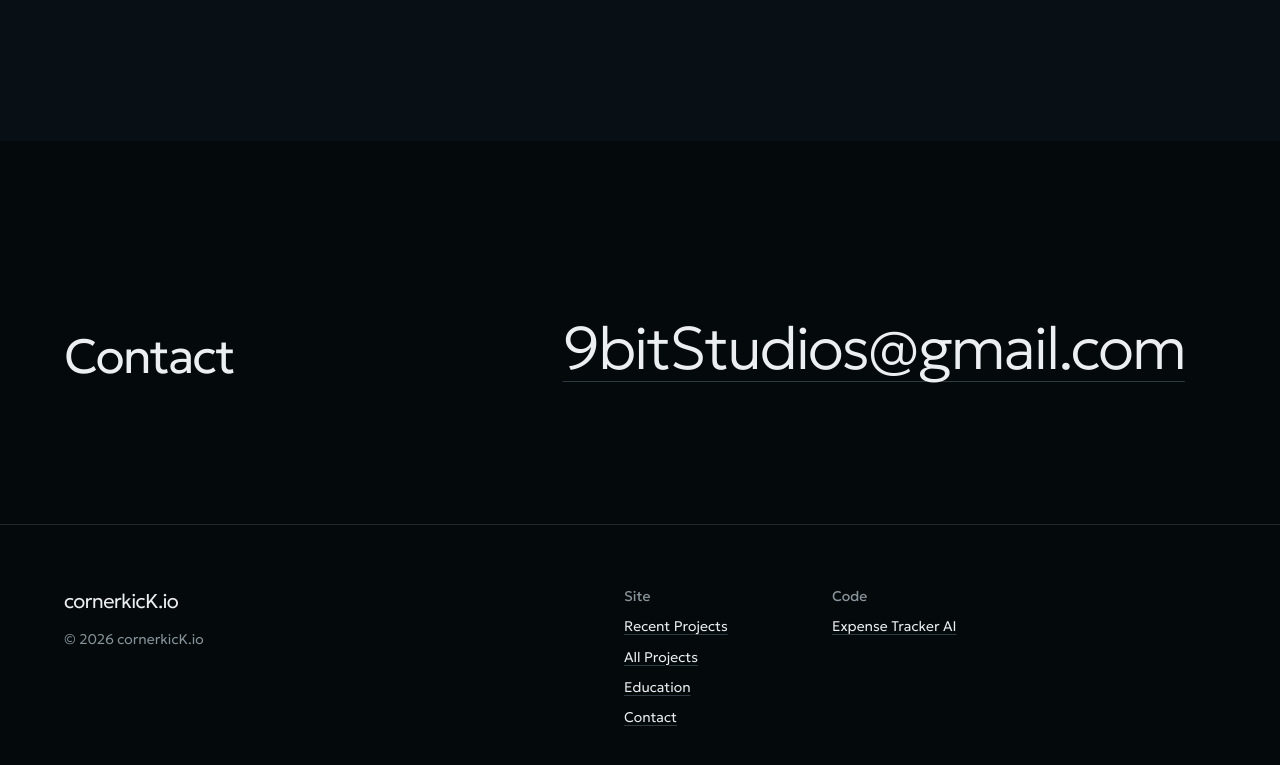
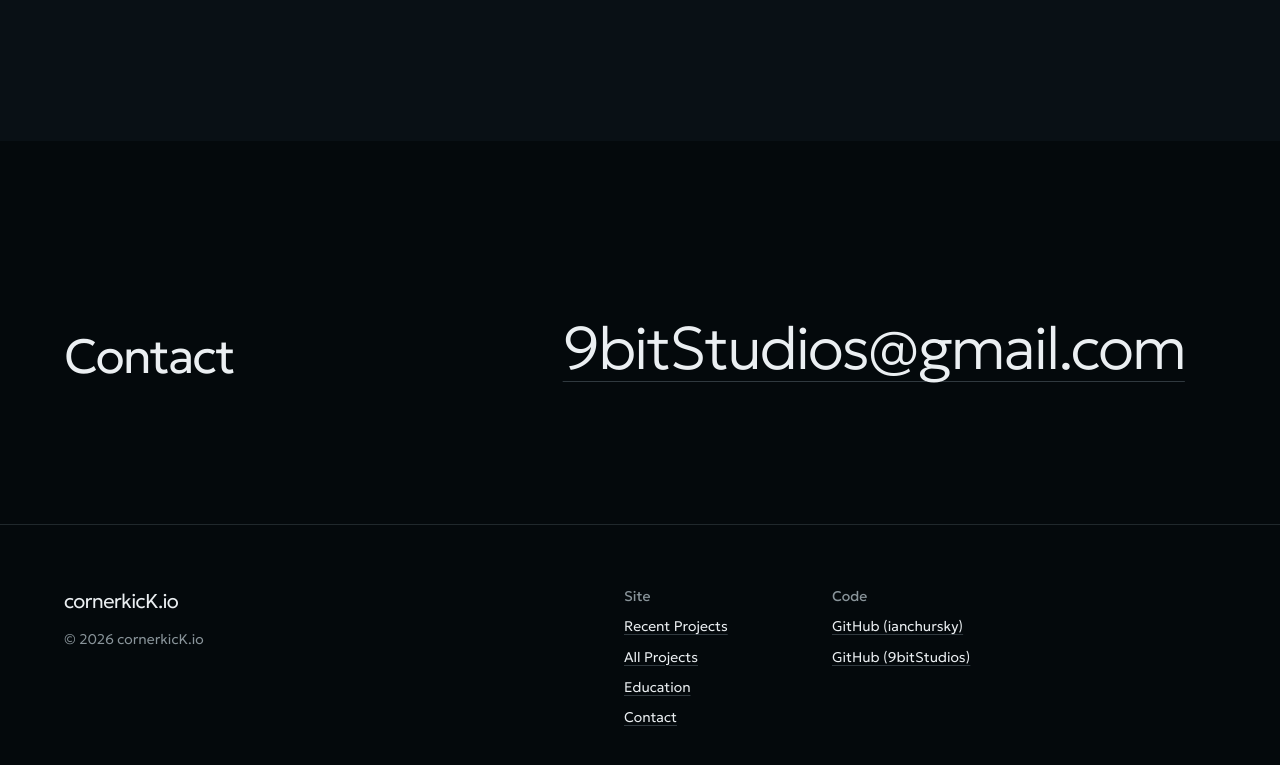
Before and after one commit to 9bitStudios/cornerkick.io, a plain HTML site: page index.html in a window 1280 px wide. Shown: the part 2562-3327 px from the top of the page. Drawn offline with Linux system fonts and the light colour scheme.

Commit message:
Adding favicon.ico

```diff
--- a/index.html
+++ b/index.html
@@ -9,6 +9,7 @@
     <link rel="preconnect" href="https://fonts.gstatic.com" crossorigin>
     <link href="https://fonts.googleapis.com/css2?family=Geologica:wght,CRSV,SHRP@200..500,0,0..100&display=swap" rel="stylesheet">
     <link rel="stylesheet" href="dist/css/site.css">
+    <link rel="icon" href="dist/media/favicon.ico" type="image/x-icon">
 </head>
 
 <body>
@@ -147,7 +148,7 @@
         </div>
         <div>
             <h2>Code</h2>
-            <ul><li><a href="https://github.com/ianchursky/expense-tracker-ai">Expense Tracker AI</a></li></ul>
+            <ul><li><a href="https://github.com/ianchursky">GitHub (ianchursky)</a></li><li><a href="https://github.com/9bitStudios">GitHub (9bitStudios)</a></li></ul>
         </div>
     </div>
 </footer>
```
Also changed, not shown: dist/media/favicon.ico (added).
